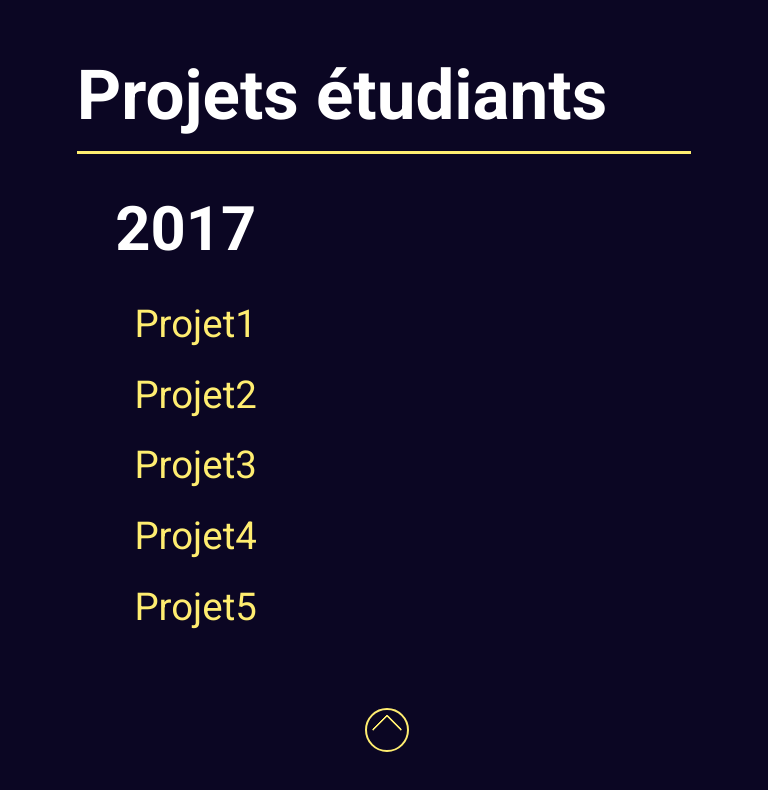
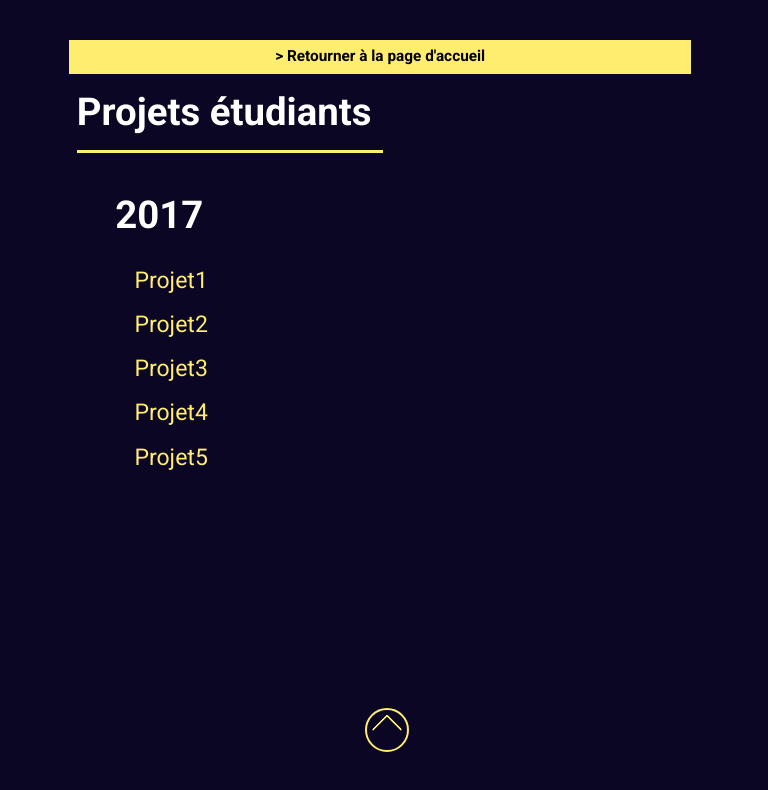
Before and after one commit to b-pelmoine/ObjetConnectes, a plain HTML site: page files/projects/projects_hub.html in a window 768 px wide. Drawn offline with nearby package versions, Linux system fonts and the light colour scheme.

Commit message:
BACK TO MENU

```diff
--- a/css/style.css
+++ b/css/style.css
@@ -552,6 +552,32 @@ a.link:hover::before
             transition: all 100ms ease;
          }
 
+         .back-to-menu{
+             font-size: 1vw;
+             font-family: 'roboto', sans-serif;
+             font-weight: 700;
+             color: #000;
+             background: #FFED70;
+             padding: 1.5vh 1vw;
+             position: relative;
+             float: right;
+             text-decoration: none;
+             -webkit-transition: all 300ms ease;
+            -moz-transition: all 300ms ease;
+            -ms-transition: all 300ms ease;
+            -o-transition: all 300ms ease;
+            transition: all 300ms ease;
+         }
+        .back-to-menu:hover{
+             color: #FFED70;
+             background: #000;
+             -webkit-transition: all 100ms ease;
+            -moz-transition: all 100ms ease;
+            -ms-transition: all 100ms ease;
+            -o-transition: all 100ms ease;
+            transition: all 100ms ease;
+         }
+
          /* sub : project-container */
 
          #project-view{
@@ -871,6 +897,7 @@ a.link:hover::before
         @media only screen and (max-width : 768px) {
             .projecthub .pageHeader
             {
+                display: inline-block;
                 font-size: 9vw;
             }
             .projecthub .project-entries-year
@@ -980,10 +1007,35 @@ a.link:hover::before
                 top: calc(75vh + 5px);
                 bottom: auto;
                 text-align: center;
-         }
+            }
+            .back-to-menu{
+                font-size: 4vw;
+                padding: 1vh .5vw;
+                display: inline-block;
+                width: 100%;
+                text-align: center;
+            }
         }
         /* Tablet ----------- */
         @media only screen and (min-width: 768px) and (max-width: 1024px) {
+            .back-to-menu{
+                font-size: 2vw;
+                display: inline-block;
+            }
+            .projecthub .pageHeader
+            {
+                display: inline-block;
+                font-size: 5vw;
+            }
+            .projecthub .project-entries-year
+            {
+                font-size: 5vw;
+                padding-left: 0;
+            }
+            .projecthub .project-entry a
+            {
+                font-size: 3vw;
+            }
             div.headline .coolIntro
             {
                 font-size : 4vw;
--- a/files/projects/projects_hub.html
+++ b/files/projects/projects_hub.html
@@ -30,6 +30,7 @@
 <body class="stop-scrolling">
     <div id="loader"></div>
     <div id="container" class="projecthub">
+        <a class="back-to-menu" href="../../index.html">> Retourner à la page d'accueil</a>
             <div class="pageHeader">Projets étudiants</div>
             <ul class="project-list-root">
                 <li class="project-entries-year">
```
